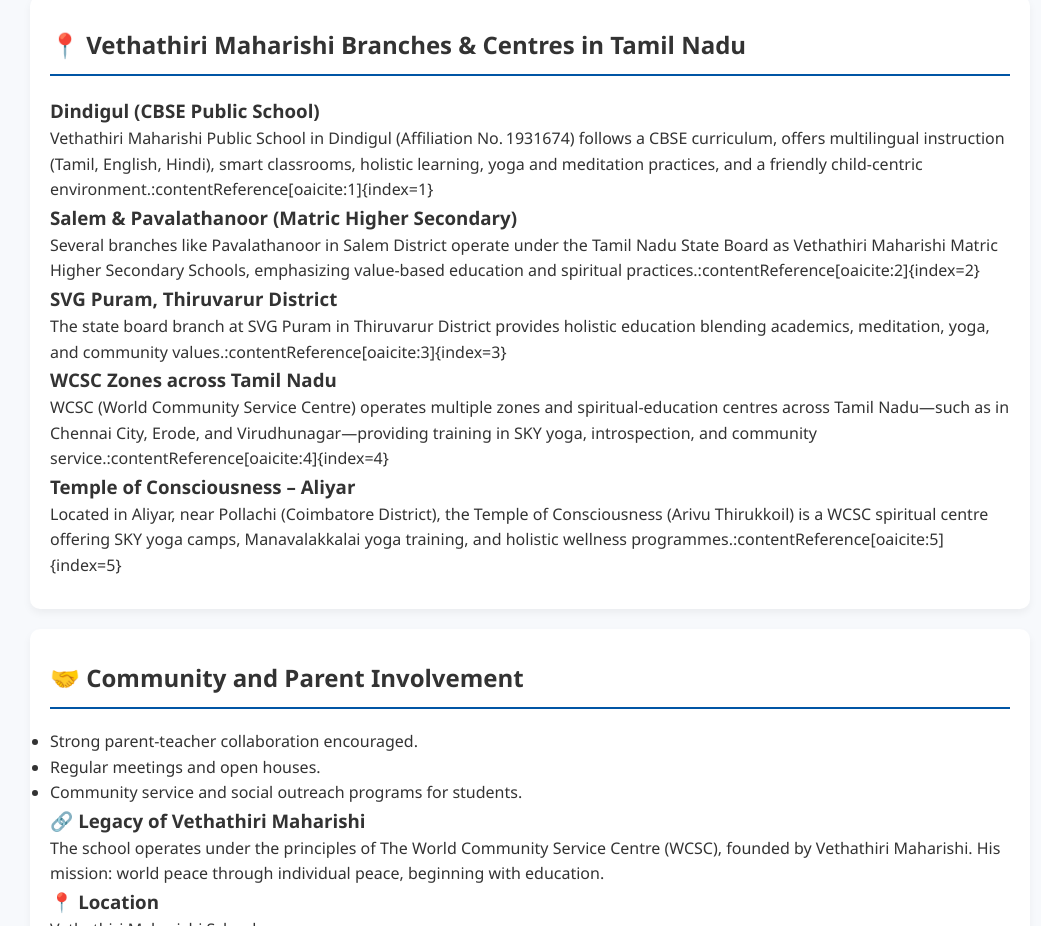
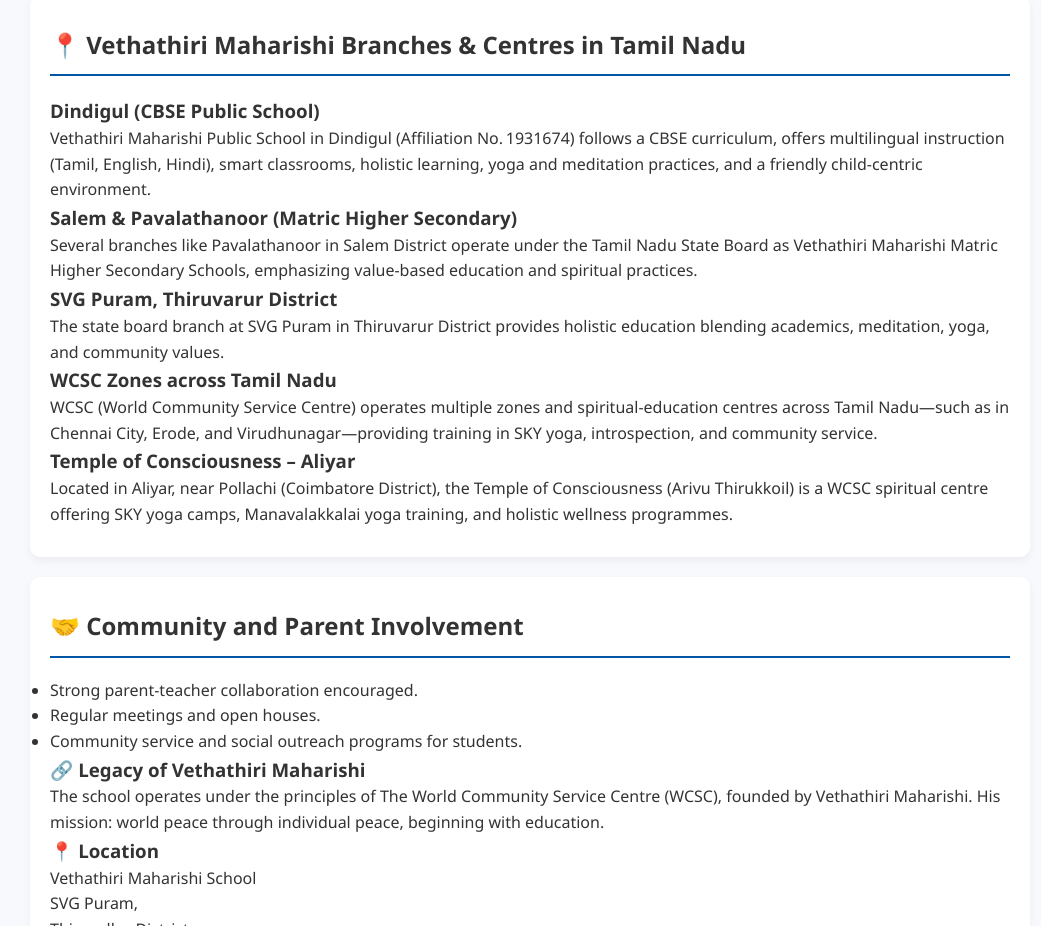
Before and after one commit to markadam-rgb/VethathiriMaharishi, a plain HTML site: page index.html in a window 1280 px wide. Shown: the part 3400-4326 px from the top of the page, without its empty margins (110-1151 px from the left). Drawn offline with Linux system fonts and the light colour scheme; a script that the page names is missing.

Commit message:
Update index.html

```diff
--- a/index.html
+++ b/index.html
@@ -196,27 +196,27 @@
 
   <h3>Dindigul (CBSE Public School)</h3>
   <p>
-    Vethathiri Maharishi Public School in Dindigul (Affiliation No. 1931674) follows a CBSE curriculum, offers multilingual instruction (Tamil, English, Hindi), smart classrooms, holistic learning, yoga and meditation practices, and a friendly child‑centric environment.:contentReference[oaicite:1]{index=1}
+    Vethathiri Maharishi Public School in Dindigul (Affiliation No. 1931674) follows a CBSE curriculum, offers multilingual instruction (Tamil, English, Hindi), smart classrooms, holistic learning, yoga and meditation practices, and a friendly child‑centric environment.
   </p>
 
   <h3>Salem & Pavalathanoor (Matric Higher Secondary)</h3>
   <p>
-    Several branches like Pavalathanoor in Salem District operate under the Tamil Nadu State Board as Vethathiri Maharishi Matric Higher Secondary Schools, emphasizing value-based education and spiritual practices.:contentReference[oaicite:2]{index=2}
+    Several branches like Pavalathanoor in Salem District operate under the Tamil Nadu State Board as Vethathiri Maharishi Matric Higher Secondary Schools, emphasizing value-based education and spiritual practices.
   </p>
 
   <h3>SVG Puram, Thiruvarur District</h3>
   <p>
-    The state board branch at SVG Puram in Thiruvarur District provides holistic education blending academics, meditation, yoga, and community values.:contentReference[oaicite:3]{index=3}
+    The state board branch at SVG Puram in Thiruvarur District provides holistic education blending academics, meditation, yoga, and community values.
   </p>
 
   <h3>WCSC Zones across Tamil Nadu</h3>
   <p>
-    WCSC (World Community Service Centre) operates multiple zones and spiritual‑education centres across Tamil Nadu—such as in Chennai City, Erode, and Virudhunagar—providing training in SKY yoga, introspection, and community service.:contentReference[oaicite:4]{index=4}
+    WCSC (World Community Service Centre) operates multiple zones and spiritual‑education centres across Tamil Nadu—such as in Chennai City, Erode, and Virudhunagar—providing training in SKY yoga, introspection, and community service.
   </p>
 
   <h3>Temple of Consciousness – Aliyar</h3>
   <p>
-    Located in Aliyar, near Pollachi (Coimbatore District), the Temple of Consciousness (Arivu Thirukkoil) is a WCSC spiritual centre offering SKY yoga camps, Manavalakkalai yoga training, and holistic wellness programmes.:contentReference[oaicite:5]{index=5}
+    Located in Aliyar, near Pollachi (Coimbatore District), the Temple of Consciousness (Arivu Thirukkoil) is a WCSC spiritual centre offering SKY yoga camps, Manavalakkalai yoga training, and holistic wellness programmes.
   </p>
 </section>
 
```
